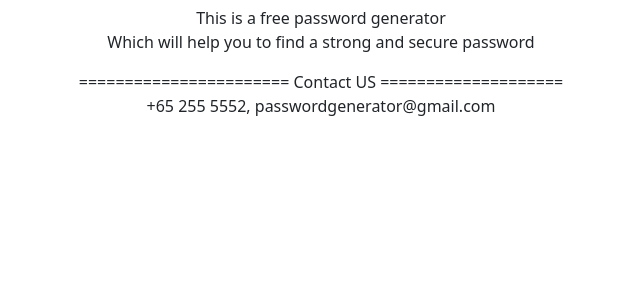
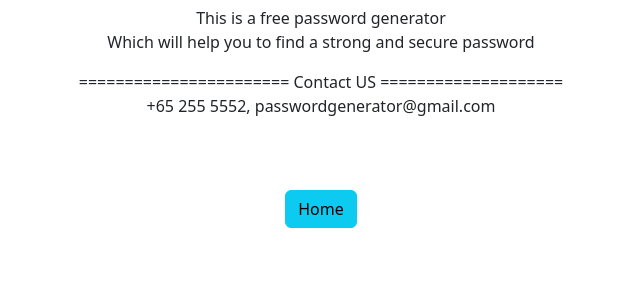
Before and after one commit to AnanduVijay/Password-generator, a Django app: page /about/ in a window 1280 px wide. Shown: the part 242-535 px from the top of the page, without its empty margins (319-959 px from the left). Run offline with Django 4.2, Linux system fonts and the light colour scheme.

Commit message:
dj project1

```diff
--- a/generator/templates/generator/about.html
+++ b/generator/templates/generator/about.html
@@ -14,4 +14,10 @@
 ======================= Contact US ====================
 <br>
 +65 255 5552, passwordgenerator@gmail.com
+<br>
+<br>
+<br>
+<br>
+<a href="{% url 'home' %}" class="btn btn-info">Home</a>
+
 </div>
```
